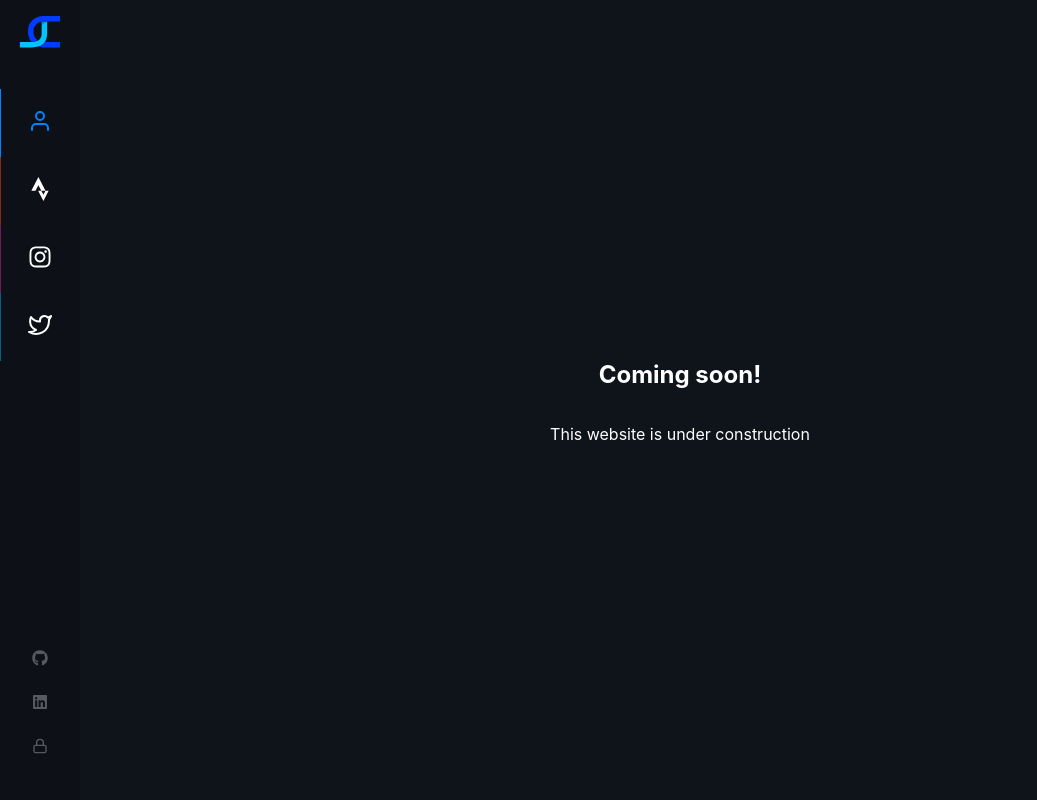
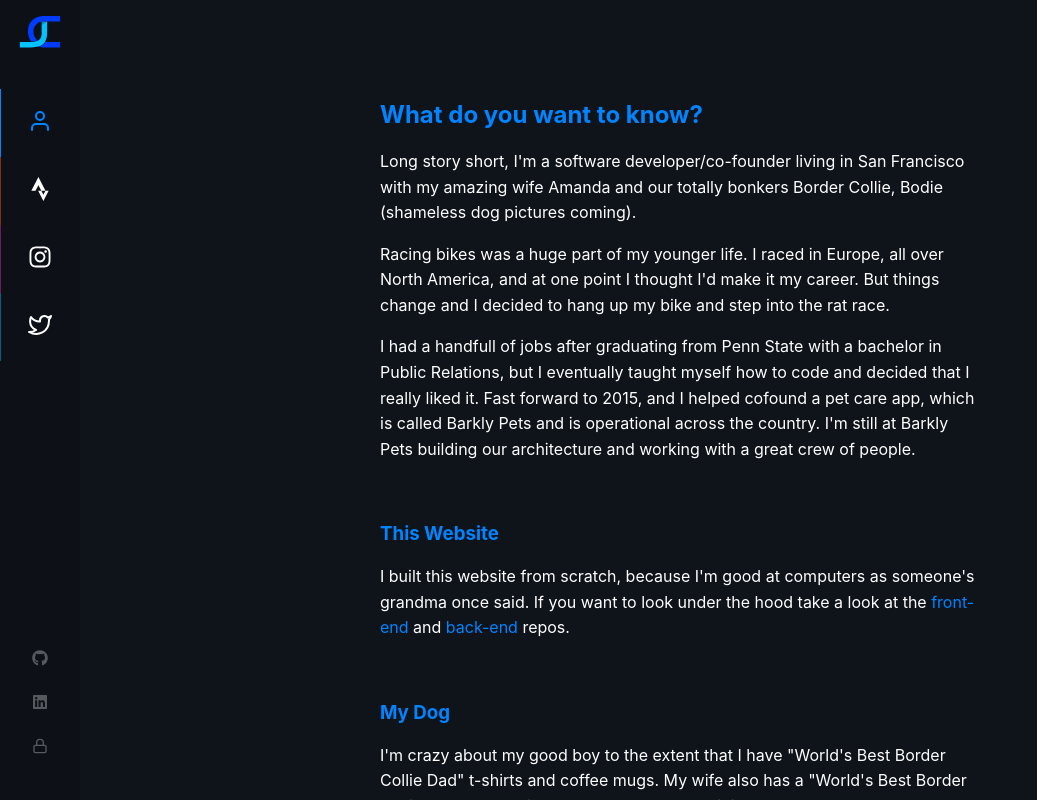
Before and after one commit to jimcamut/jimcamut-web, a React (Create React App) app: page /about in a window 1280 px wide. Shown: the whole page, without its empty margins (0-1037 px from the left). Built offline with nearby package versions, Linux system fonts and the light colour scheme; no server answers.

Commit message:
about page start

```diff
--- a/src/screens/About/About.js
+++ b/src/screens/About/About.js
@@ -3,18 +3,150 @@ import './style.scss';
 
 const About = () => {
   return (
-    <div
-      style={{
-        flex: 1,
-        display: 'flex',
-        alignItems: 'center',
-        justifyContent: 'center',
-        flexDirection: 'column',
-        color: '#fff'
-      }}
-    >
-      <h2>Coming soon!</h2>
-      <p>This website is under construction</p>
+    <div className="page-about">
+      <div className="container">
+        <div class="inner">
+          <div className="section">
+            <h2>What do you want to know?</h2>
+
+            <p>
+              Long story short, I'm a software developer/co-founder living in
+              San Francisco with my amazing wife Amanda and our totally bonkers
+              Border Collie, Bodie (shameless dog pictures coming).
+            </p>
+
+            <p>
+              Racing bikes was a huge part of my younger life. I raced in
+              Europe, all over North America, and at one point I thought I'd
+              make it my career. But things change and I decided to hang up my
+              bike and step into the rat race.
+            </p>
+
+            <p>
+              I had a handfull of jobs after graduating from Penn State with a
+              bachelor in Public Relations, but I eventually taught myself how
+              to code and decided that I really liked it. Fast forward to 2015,
+              and I helped cofound a pet care app, which is called Barkly Pets
+              and is operational across the country. I'm still at Barkly Pets
+              building our architecture and working with a great crew of people.
+            </p>
+          </div>
+
+          <div className="section">
+            <h3>This Website</h3>
+            <p>
+              I built this website from scratch, because I'm good at computers
+              as someone's grandma once said. If you want to look under the hood
+              take a look at the{' '}
+              <a href="#" target="_blank" rel="noreferrer noopener">
+                front-end
+              </a>{' '}
+              and{' '}
+              <a href="#" target="_blank" rel="noreferrer noopener">
+                back-end
+              </a>{' '}
+              repos.
+            </p>
+          </div>
+          <div className="section">
+            <h3>My Dog</h3>
+            <p>
+              I'm crazy about my good boy to the extent that I have "World's
+              Best Border Collie Dad" t-shirts and coffee mugs. My wife also has
+              a "World's Best Border Collie Mom" collection. We're crazy, we
+              admit it, and now here are some pictures of Bodie.
+            </p>
+
+            <div className="gallery square">
+              <a
+                href="https://www.instagram.com/p/BXMXlQmgPWF/"
+                target="_blank"
+                rel="noreferrer noopener"
+              >
+                <img src="https://scontent-sjc3-1.cdninstagram.com/v/t51.2885-15/e35/20398454_1877836932536141_8860875920899047424_n.jpg?_nc_ht=scontent-sjc3-1.cdninstagram.com&_nc_cat=105&_nc_ohc=JYdhBXWfhlAAX9H7diN&oh=d926bd26f6244ac378b570785eec42fc&oe=5EA4F37F" />
+              </a>
+              <a
+                href="https://www.instagram.com/p/BnTzktChuif/"
+                target="_blank"
+                rel="noreferrer noopener"
+              >
+                <img src="https://scontent-sjc3-1.cdninstagram.com/v/t51.2885-15/sh0.08/e35/p750x750/39871801_2062198183801208_2856062138403782656_n.jpg?_nc_ht=scontent-sjc3-1.cdninstagram.com&_nc_cat=108&_nc_ohc=HPMbtLgui0gAX8R9cvm&oh=8429b8bd4990ff448a15ddc5aa293fb5&oe=5E9C03E5" />
+              </a>
+              <a
+                href="https://www.instagram.com/p/BYO4w0zAhOW/"
+                target="_blank"
+                rel="noreferrer noopener"
+              >
+                <img src="https://scontent-sjc3-1.cdninstagram.com/v/t51.2885-15/sh0.08/e35/s750x750/21041802_115766365754001_6684495097276399616_n.jpg?_nc_ht=scontent-sjc3-1.cdninstagram.com&_nc_cat=109&_nc_ohc=EGjvvrpBmwwAX9cm4xJ&oh=e3812efb8d0734e9cd9ca2d599edbf48&oe=5EA31DBA" />
+              </a>
+
+              <a
+                href="https://www.instagram.com/p/B0Q81Z1HY-o/"
+                target="_blank"
+                rel="noreferrer noopener"
+              >
+                <img src="https://scontent-sjc3-1.cdninstagram.com/v/t51.2885-15/sh0.08/e35/s750x750/66505362_666443197094532_423167743304969043_n.jpg?_nc_ht=scontent-sjc3-1.cdninstagram.com&_nc_cat=100&_nc_ohc=M-L4mpGkA7cAX9A3ym_&oh=00308f19cb6e318a74e97e15442c4c94&oe=5EA3BF68" />
+              </a>
+              <a
+                href="https://www.instagram.com/p/BYWCwUwg0MJ/"
+                target="_blank"
+                rel="noreferrer noopener"
+              >
+                <img src="https://scontent-sjc3-1.cdninstagram.com/v/t51.2885-15/e35/21147903_1444571215629699_4170202700824182784_n.jpg?_nc_ht=scontent-sjc3-1.cdninstagram.com&_nc_cat=103&_nc_ohc=tEc9DdPqpfwAX-bziQZ&oh=3a9070999f4d72f28e447adebd51d714&oe=5E9ED317" />
+              </a>
+
+              <a
+                href="https://www.instagram.com/p/BgDFM4tB5W1/"
+                target="_blank"
+                rel="noreferrer noopener"
+              >
+                <img src="https://scontent-sjc3-1.cdninstagram.com/v/t51.2885-15/e35/28763316_214321085815491_1281804470908354560_n.jpg?_nc_ht=scontent-sjc3-1.cdninstagram.com&_nc_cat=103&_nc_ohc=8M9RWRTU6-QAX944FpC&oh=54794ec564342fa98c3718340ac161ed&oe=5E9C4798" />
+              </a>
+              <a
+                href="https://www.instagram.com/p/Bea5CdgAD3I/"
+                target="_blank"
+                rel="noreferrer noopener"
+              >
+                <img src="https://scontent-sjc3-1.cdninstagram.com/v/t51.2885-15/sh0.08/e35/s750x750/26352270_398797090566627_6403877348793384960_n.jpg?_nc_ht=scontent-sjc3-1.cdninstagram.com&_nc_cat=103&_nc_ohc=nY9Ex0pCDNwAX8Arxye&oh=a1a22f8ebc8dbc3b18d882d757b0a6d1&oe=5E9EABF9" />
+              </a>
+              <a
+                href="https://www.instagram.com/p/BwDIhQzhTsX/"
+                target="_blank"
+                rel="noreferrer noopener"
+              >
+                <img src="https://scontent-sjc3-1.cdninstagram.com/v/t51.2885-15/sh0.08/e35/s750x750/55790184_374581063386039_1423642857448469253_n.jpg?_nc_ht=scontent-sjc3-1.cdninstagram.com&_nc_cat=103&_nc_ohc=Bkaq5IVLLsoAX85WHI-&oh=2ba1b87dcb4e93b554bff95af03e638f&oe=5EA3E522" />
+              </a>
+              <a
+                href="https://www.instagram.com/p/BiFXSvXBjv0/"
+                target="_blank"
+                rel="noreferrer noopener"
+              >
+                <img src="https://scontent-sjc3-1.cdninstagram.com/v/t51.2885-15/e35/30842010_1880911928606180_827472569660604416_n.jpg?_nc_ht=scontent-sjc3-1.cdninstagram.com&_nc_cat=108&_nc_ohc=t8ACIk5XXTEAX8hGUjF&oh=217fafcd14449a300497b14c87d28716&oe=5EA5AD8C" />
+              </a>
+            </div>
+          </div>
+
+          <div className="section">
+            <h3>Fun Facts</h3>
+            <ul>
+              <li>
+                I raced on Lance Armstrong's time-trial bike in stage races, and
+                our team mechanic would put a piece of black tape over the name
+                on the frame so it wouldn't cause too much attention.
+              </li>
+            </ul>
+          </div>
+
+          <div className="section">
+            <h3>Cycling</h3>
+            <p>
+              <a href="https://www.cyclingnews.com/author/jim-camut/">
+                CyclingNews.com
+              </a>
+            </p>
+          </div>
+        </div>
+      </div>
     </div>
   );
 };
--- a/src/screens/About/style.scss
+++ b/src/screens/About/style.scss
@@ -0,0 +1,72 @@
+@import '../../assets/scss/colors.scss';
+
+.page-about {
+  flex: 1;
+  display: flex;
+  align-items: center;
+  justify-content: center;
+  flex-direction: column;
+  color: #fff;
+
+  .container {
+    position: relative;
+    display: block;
+    width: 100%;
+    margin: 0 auto;
+    overflow: auto;
+    padding: 40px 30px;
+  }
+
+  .inner {
+    position: relative;
+    display: block;
+    width: 100%;
+    max-width: 600px;
+    margin: 0 auto;
+  }
+
+  h1,
+  h2,
+  h3,
+  h4,
+  h5,
+  h6 {
+    color: $blue2;
+  }
+
+  p,
+  ul {
+    //font-family: Georgia, 'Times New Roman', Times, serif;
+    line-height: 1.6;
+  }
+
+  .section {
+    display: block;
+    margin: 60px auto;
+  }
+}
+
+.gallery {
+  display: flex;
+  flex: 1 1;
+  flex-direction: row;
+  flex-wrap: wrap;
+  justify-content: space-between;
+
+  a {
+    width: 32%;
+    height: 0;
+    padding-bottom: 32%;
+    overflow: hidden;
+    margin-bottom: 10px;
+    transition: 0.2s ease;
+    &:hover {
+      opacity: 0.2;
+    }
+
+    img {
+      width: 100%;
+      object-fit: contain;
+    }
+  }
+}
```
